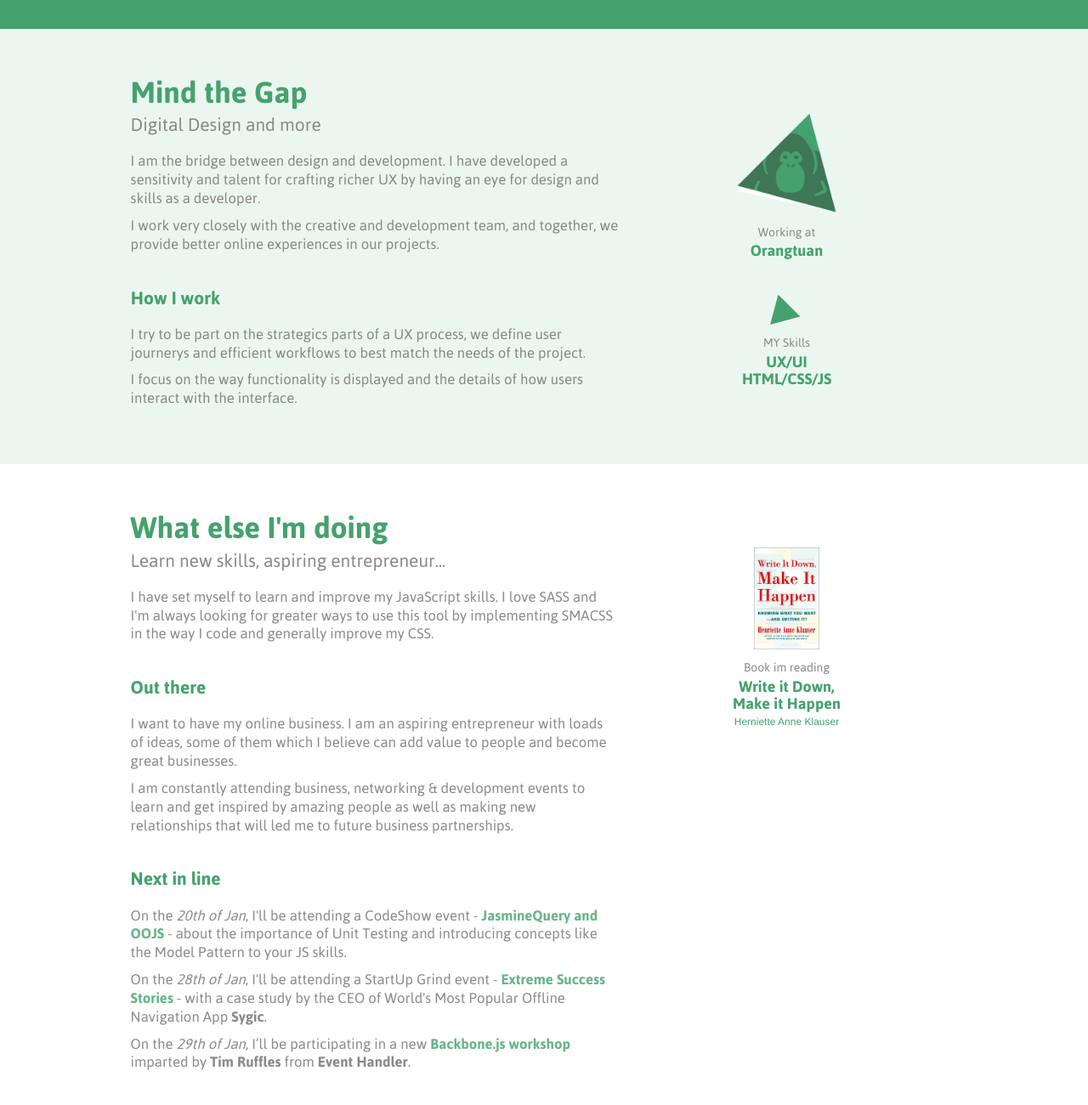
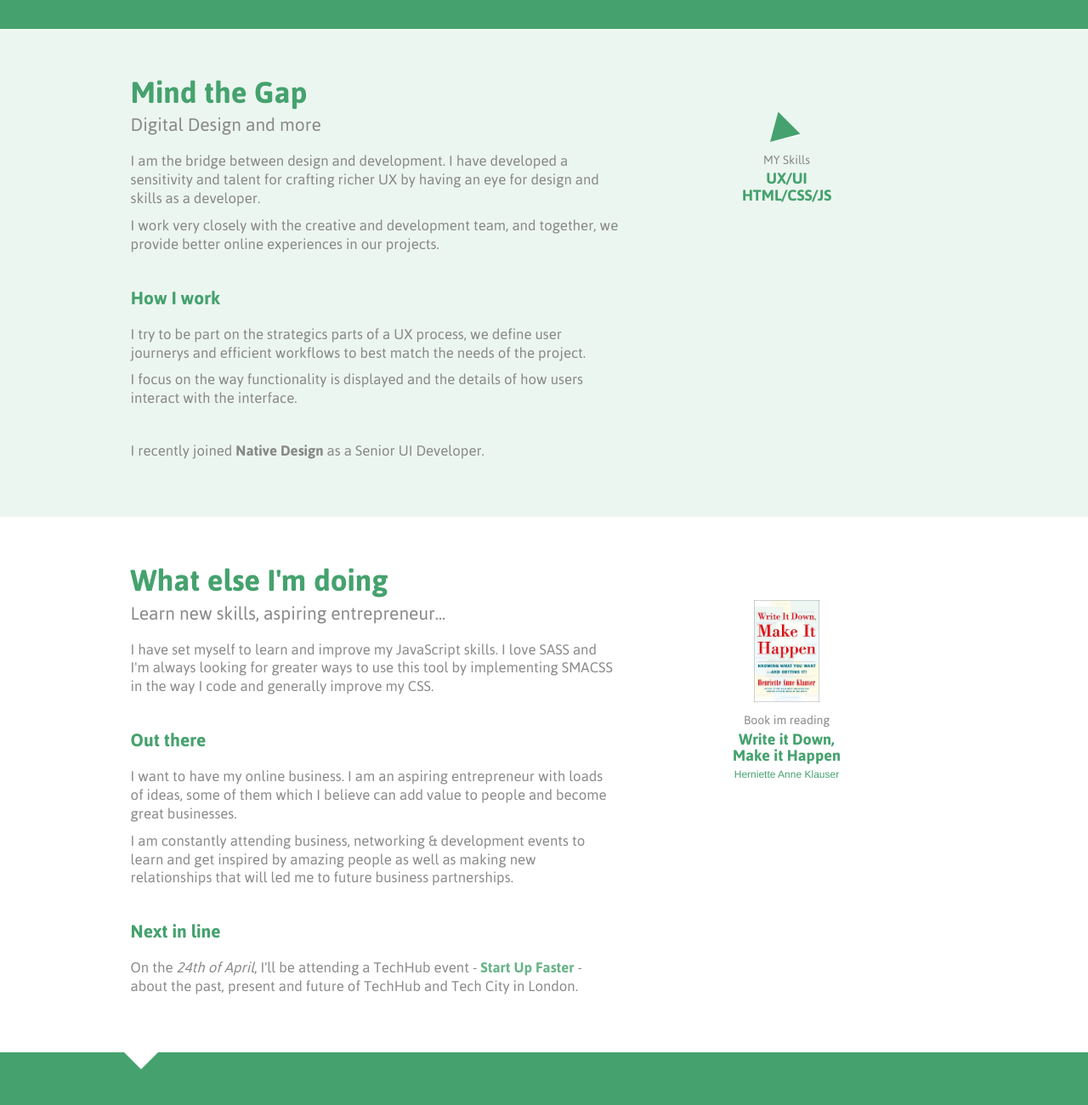
Before and after one commit to nicolastelfer/my-site, a plain HTML site: page personal-site/index.html in a window 1280 px wide. Shown: the part 240-1540 px from the top of the page at 85% size. Drawn offline with Linux system fonts and the light colour scheme; files whose address does not match are found by name.

Commit message:
update on content

```diff
--- a/personal-site/index.html
+++ b/personal-site/index.html
@@ -50,21 +50,22 @@
             <p>I try to be part on the strategics parts of a UX process, we define user journerys and efficient workflows to best match the needs of the project.</p>
             <p>I focus on the way functionality is displayed and the details of how users interact with the interface.</p>
 
+            <p class="mtlr">I recently joined <a href="http://www.native.com/" target="_blank">Native Design</a> as a Senior UI Developer.</p>
         </div>
         <div class="column-2">
-            <div class="module">
-                <div class="module-section-image">
-                    <img src="site/assets/img/modules/module-img-orangutan.png" alt="Orangutan Studio" />
-                </div>
-                <div class="module-section-title">
-                    <h5>Working at</h5>
-                </div>
-                <div class="module-section-headline">
-                    <h4 class="headline-type-one">
-                        <a href="http://www.orangutanstudio.com" target="_blank">Orangtuan</a>
-                    </h4>
-                </div>
-            </div>
+            <!--<div class="module">-->
+                <!--<div class="module-section-image">-->
+                    <!--<img src="site/assets/img/modules/module-img-orangutan.png" alt="Orangutan Studio" />-->
+                <!--</div>-->
+                <!--<div class="module-section-title">-->
+                    <!--<h5>Working at</h5>-->
+                <!--</div>-->
+                <!--<div class="module-section-headline">-->
+                    <!--<h4 class="headline-type-one">-->
+                        <!--<a href="http://www.orangutanstudio.com" target="_blank">Orangtuan</a>-->
+                    <!--</h4>-->
+                <!--</div>-->
+            <!--</div>-->
             <div class="module">
                 <div class="module-section-image">
                     <img src="site/assets/img/modules/module-img-triangle-small-1.png" alt="My Skills" />
@@ -93,9 +94,9 @@
             <p>I want to have my online business. I am an aspiring entrepreneur with loads of ideas, some of them which I believe can add value to people and become great businesses.</p>
             <p>I am constantly attending business, networking & development events to learn and get inspired by amazing people as well as making new relationships that will led me to future business partnerships.</p>
             <h4 class="headline sm-headline headline-type-two mtlr">Next in line</h4>
-            <p>On the <em>20th of Jan</em>, I'll be attending a CodeShow event - <a href="http://www.meetup.com/HTML5-CodeShow/events/159156372/" target="_blank" class="link-inline">JasmineQuery and OOJS</a> - about the importance of Unit Testing and introducing concepts like the Model Pattern to your JS skills.</p>
-            <p>On the <em>28th of Jan</em>, I'll be attending a StartUp Grind event - <a href="http://www.meetup.com/HTML5-CodeShow/events/159156372/" target="_blank" class="link-inline">Extreme Success Stories</a> - with a case study by the CEO of World's Most Popular Offline Navigation App <a href="http://www.sygic.com/en" target="_blank">Sygic</a>.</p>
-            <p>On the <em>29th of Jan</em>, I’ll be participating in a new <a href="" target="_blank" class="link-inline">Backbone.js workshop</a> imparted by <a href="http://www.twitter.com/timruffles" target="_blank">Tim Ruffles</a> from <a href="http://www.eventhandler.co.uk/" target="_blank">Event Handler</a>.</p>
+            <p>On the <em>24th of April</em>, I'll be attending a TechHub event - <a href="http://www.meetup.com/HTML5-CodeShow/events/159156372/" target="_blank" class="link-inline">Start Up Faster</a> - about the past, present and future of TechHub and Tech City in London.</p>
+            <!--<p>On the <em>28th of Jan</em>, I'll be attending a StartUp Grind event - <a href="http://www.meetup.com/HTML5-CodeShow/events/159156372/" target="_blank" class="link-inline">Extreme Success Stories</a> - with a case study by the CEO of World's Most Popular Offline Navigation App <a href="http://www.sygic.com/en" target="_blank">Sygic</a>.</p>-->
+            <!--<p>On the <em>29th of Jan</em>, I’ll be participating in a new <a href="" target="_blank" class="link-inline">Backbone.js workshop</a> imparted by <a href="http://www.twitter.com/timruffles" target="_blank">Tim Ruffles</a> from <a href="http://www.eventhandler.co.uk/" target="_blank">Event Handler</a>.</p>-->
             <!--<p>On the <em>20th of Jan</em>, I'll be attending <a href="http://www.meetup.com/The-Start-Up-Academy/events/154182262/" target="_blank" class="link-inline">Rory James' talk</a> about the importance of <a href="http://en.wikipedia.org/wiki/Rapport" target="_blank">Rapport</a> in your business and personal development.</p>-->
 
         </div>
```
